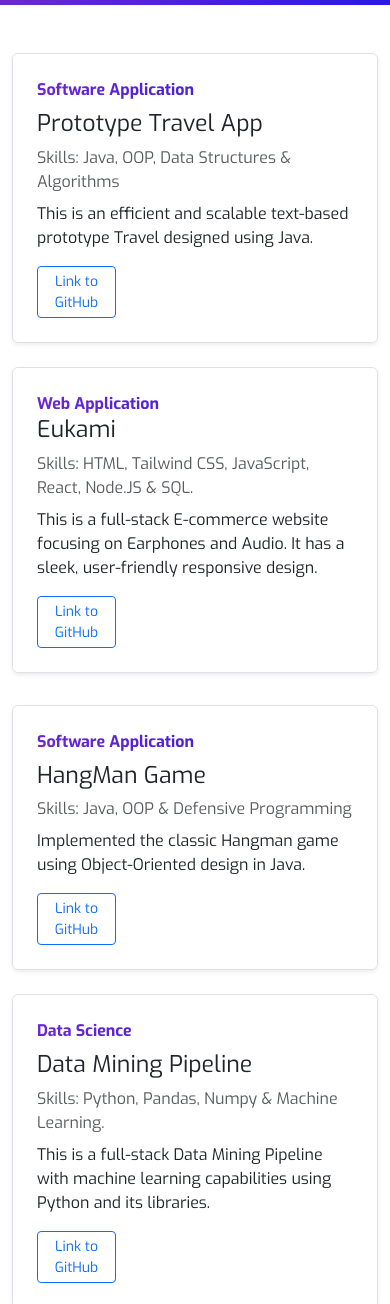
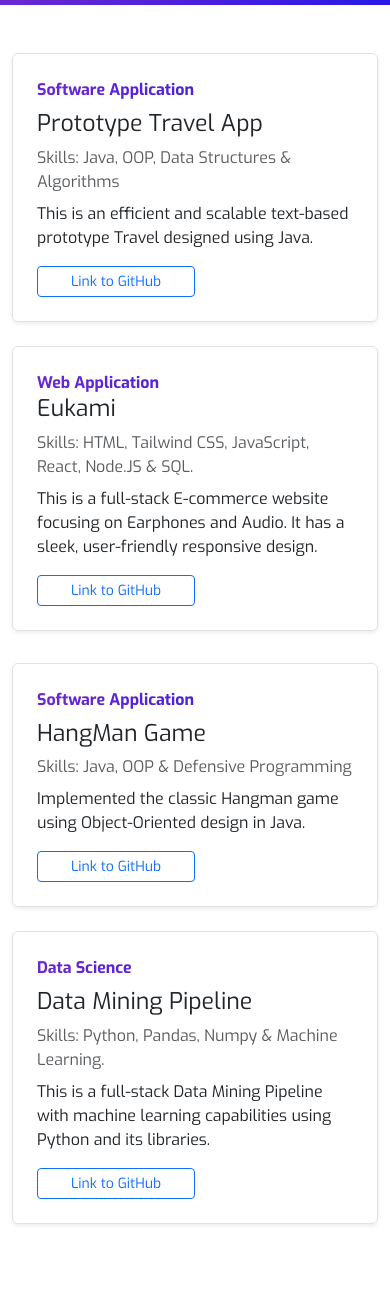
Before and after one commit to Usman-Iqbal-5/portfolio, a plain HTML site: page docs/pages/projects.html in a window 390 px wide. Shown: the part 595-1899 px from the top of the page. Drawn offline with nearby package versions, Linux system fonts and the light colour scheme.

Commit message:
Further animation

```diff
--- a/docs/css/pages.css
+++ b/docs/css/pages.css
@@ -123,7 +123,7 @@ body{
     animation-duration: 11s;
 }
 
-.hero_div * {
+.hero_div > * {
     color: white;
 }
 
--- /dev/null
+++ b/docs/js/all-pages.js
@@ -0,0 +1,6 @@
+AOS.init({
+    offset: 200, // Start animation when the section is 200px from the viewport
+    duration: 600, // Animation duration
+    easing: 'ease-out', // Easing function
+    delay: 100, // Delay before animation starts
+  });
--- a/docs/pages/projects.html
+++ b/docs/pages/projects.html
@@ -29,6 +29,10 @@ Author: Usman Iqbal
   <link href="https://cdn.jsdelivr.net/npm/bootstrap@5.3.0-alpha2/dist/css/bootstrap.min.css" rel="stylesheet"
     integrity="sha384-aFq/bzH65dt+w6FI2ooMVUpc+21e0SRygnTpmBvdBgSdnuTN7QbdgL+OapgHtvPp" crossorigin="anonymous">
   <link rel="stylesheet" href="../css/pages.css">
+  <!-- Add these to the <head> section of your HTML -->
+<link href="https://cdn.jsdelivr.net/npm/aos@2.3.4/dist/aos.css" rel="stylesheet">
+
+
 
 </head>
 
@@ -85,12 +89,12 @@ Author: Usman Iqbal
 
 
 
-  <section id="cards">
+  <section id="cards" >
 
     <div class="container">
 
       <!-- Row 1 -->
-      <div class="row mb-2 d-flex">
+      <div class="row mb-2 d-flex" data-aos="fade-up">
         <!-- Project 1 -->
         <div class="col-md-6 d-flex">
           <div
@@ -102,7 +106,7 @@ Author: Usman Iqbal
               <p class="card-text mb-auto">This is an efficient and scalable text-based prototype Travel designed using
                 Java.</p>
               <a href="https://github.com/Usman-A-Iqbal/Prototype-Travel-App" target="_blank"
-                class="col-xl-3 col-lg-4 col-md-5 col-3 btn btn-outline-primary btn-sm mt-3">Link to GitHub</a>
+                class="w-50 btn btn-outline-primary btn-sm mt-3">Link to GitHub</a>
             </div>
           </div>
         </div>
@@ -117,14 +121,14 @@ Author: Usman Iqbal
               <div class="my-2 text-body-secondary">Skills: HTML, Tailwind CSS, JavaScript, React, Node.JS & SQL.</div>
               <p class="card-text mb-auto">This is a full-stack E-commerce website focusing on Earphones and Audio. It
                 has a sleek, user-friendly responsive design.</p>
-              <a href="#" target="_blank" class="col-xl-3 col-lg-4 col-md-5 col-3 btn btn-outline-primary btn-sm mt-3">Link to GitHub</a>
+              <a href="#" target="_blank" class="w-50 btn btn-outline-primary btn-sm mt-3">Link to GitHub</a>
             </div>
           </div>
         </div>
       </div>
 
       <!-- Row 2 -->
-      <div class="row mb-2 d-flex">
+      <div class="row mb-2 d-flex" data-aos="fade-up">
         <!-- Project 3 -->
         <div class="col-md-6 d-flex">
           <div
@@ -136,7 +140,7 @@ Author: Usman Iqbal
               <p class="card-text mb-auto">Implemented the classic Hangman game using Object-Oriented design in Java.
               </p>
               <a href="https://github.com/Usman-A-Iqbal/Hangman-Game" target="_blank"
-                class="col-xl-3 col-lg-4 col-md-5 col-3 btn btn-outline-primary btn-sm mt-3">Link to GitHub</a>
+                class="w-50 btn btn-outline-primary btn-sm mt-3">Link to GitHub</a>
             </div>
           </div>
         </div>
@@ -152,7 +156,7 @@ Author: Usman Iqbal
               <p class="card-text mb-auto">This is a full-stack Data Mining Pipeline with machine learning capabilities
                 using Python and its libraries.</p>
               <a href="https://github.com/Usman-A-Iqbal/Data_Mining_Pipeline" target="_blank"
-                class="col-xl-3 col-lg-4 col-md-5 col-3 btn btn-outline-primary btn-sm mt-3">Link to GitHub</a>
+                class="w-50 btn btn-outline-primary btn-sm mt-3">Link to GitHub</a>
             </div>
           </div>
         </div>
@@ -176,6 +180,10 @@ Author: Usman Iqbal
     integrity="sha384-YvpcrYf0tY3lHB60NNkmXc5s9fDVZLESaAA55NDzOxhy9GkcIdslK1eN7N6jIeHz" crossorigin="anonymous">
 
     </script>
+
+
+<script src="https://cdn.jsdelivr.net/npm/aos@2.3.4/dist/aos.js"></script>
+<script src="../js/all-pages.js"></script>
 </body>
 
 </html>
```
Also changed, not shown: docs/pages/About-me.html (+7 -3 lines), docs/pages/Contact-me.html (+6 -3 lines).
